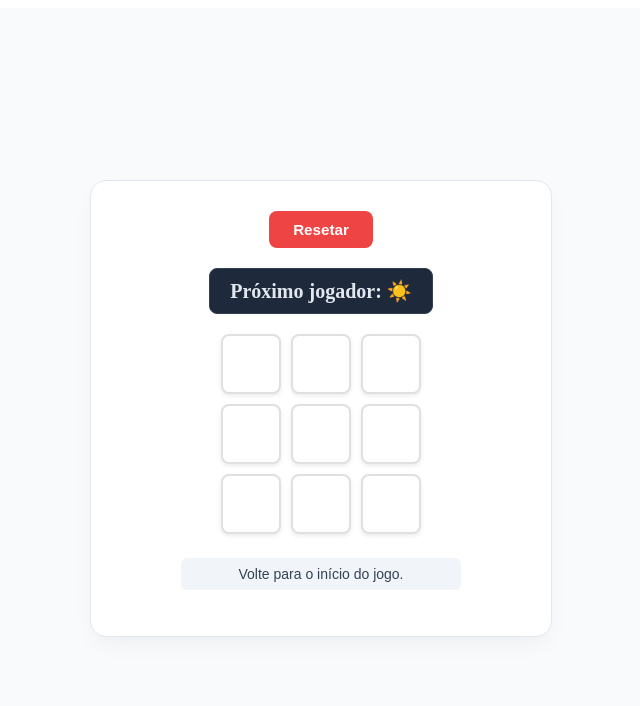
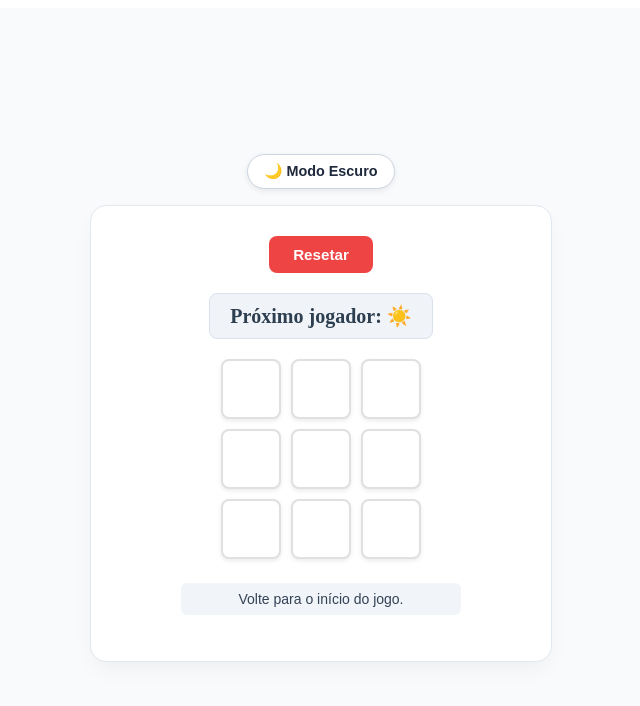
Before and after one commit to Gustavo-Pereira20/jogoDaVelha, a React (Vite) app: page / in a window 1280 px wide. Shown: the top 706 px of the page, without its empty margins (319-959 px from the left). Built offline with nearby package versions, Linux system fonts and the light colour scheme.

Commit message:
MOD: Término do CSS

```diff
--- a/src/components/Jogo/Jogo.jsx
+++ b/src/components/Jogo/Jogo.jsx
@@ -8,8 +8,28 @@ export default function Jogo() {
     const [historico, setHistorico] = useState([Array(9).fill(null)]);
     const [movimentoAtual, setMovimentoAtual] = useState(0);
     const [simbolos, setSimbolos] = useState(parSimbolo);
+    const [tema, setTema] = useState(() => {
+        const temaSalvo = localStorage.getItem('tema')
+        return temaSalvo ? temaSalvo : 'light'
+    })
+
     const xEProx = movimentoAtual % 2 === 0;
     const quadradoAtual = historico[movimentoAtual];
+
+    function alterarTema() {
+        const novoTema = tema === 'light' ? 'dark' : 'light'
+        setTema(novoTema)
+        localStorage.setItem('tema', novoTema)
+        console.log(tema)
+    }
+
+    function escuro(){
+        if (tema === 'light'){
+            return false
+        } else{
+            return true
+        }
+    }
 
     function posicaoJogada(proxQuad) {
         const proxHistorico = [...historico.slice(0, movimentoAtual + 1), proxQuad];
@@ -35,18 +55,21 @@ export default function Jogo() {
             descricao = 'Volte para o início do jogo.';
         }
         return (
-            <li key={movimento} className={styles.itemHistorico}>
-                <button className={styles.botaoHistorico} onClick={() => pularPara(movimento)}>{descricao}</button>
+            <li key={movimento} className={(`${styles.itemHistorico} ${escuro() ? styles.dark : ""}`)}>
+                <button className={(`${styles.botaoHistorico} ${escuro() ? styles.dark : ""}`)} onClick={() => pularPara(movimento)}>{descricao}</button>
             </li>
         );
     });
 
     return (
-        <div className={styles.main}>
-            <div className={styles.jogo}>
-                <button className={styles.botaoReset} onClick={resetJogo}>Resetar</button>
-                <Tabuleiro xEProx={xEProx} quadrados={quadradoAtual} jogadorAtual={posicaoJogada} simbolos={simbolos}/>
-                <ol className={styles.listaHistorico}>{movimentos}</ol>
+        <div className={(`${styles.main} ${escuro() ? styles.dark : ""}`)}>
+            <button onClick={alterarTema} className={`${styles.botaoTema} ${escuro() ? styles.dark : ""}`}>
+                {escuro() ? "☀️ Modo Claro" : "🌙 Modo Escuro"}
+            </button>
+            <div className={(`${styles.jogo} ${escuro() ? styles.dark : ""}`)}>
+                <button className={(`${styles.botaoReset} ${escuro() ? styles.dark : ""}`)} onClick={resetJogo}>Resetar</button>
+                <Tabuleiro xEProx={xEProx} quadrados={quadradoAtual} jogadorAtual={posicaoJogada} simbolos={simbolos} ehEscuro={escuro()}/>
+                <ol className={(`${styles.listaHistorico} ${escuro() ? styles.dark : ""}`)}>{movimentos}</ol>
             </div>
         </div>
     )
--- a/src/components/Jogo/jogo.module.css
+++ b/src/components/Jogo/jogo.module.css
@@ -1,5 +1,6 @@
 /* Definição das variáveis de tema */
 :root {
+  /* Modo Claro */
   --bg-main: #f8fafc;
   --bg-card: #ffffff;
   --borda-card: #e2e8f0;
@@ -11,24 +12,35 @@
   --bg-btn-historico-hover: #e2e8f0;
   --texto-btn-historico: #334155;
   --sombra-card: 0 10px 25px -5px rgba(0, 0, 0, 0.05), 0 8px 10px -6px rgba(0, 0, 0, 0.01);
+
+  --bg-btn-tema: #ffffff;
+  --texto-btn-tema: #1e293b;
+  --borda-btn-tema: #cbd5e1;
+  --sombra-btn-tema: rgba(0, 0, 0, 0.08);
+
+  /* Modo Escuro */
+  --bg-btn-tema-d: #1e293b;
+  --texto-btn-tema-d: #f8fafc;
+  --borda-btn-tema-d: #475569;
+  --sombra-btn-tema-d: rgba(0, 0, 0, 0.3);
+
+  /* Modo Escuro */
+  --bg-main-d: #0f172a;
+  --bg-card-d: #1e293b;
+  --borda-card-d: #334155;
+  --texto-principal-d: #f8fafc;
+  --bg-reset-d: #dc2626;
+  --bg-reset-hover-d: #b91c1c;
+  --texto-reset-d: #ffffff;
+  --bg-btn-historico-d: #334155;
+  --bg-btn-historico-hover-d: #475569;
+  --texto-btn-historico-d: #f1f5f9;
+  --sombra-card-d: 0 10px 25px -5px rgba(0, 0, 0, 0.3), 0 8px 10px -6px rgba(0, 0, 0, 0.2);
 }
 
-/* Modo Escuro */
-:global(.dark) {
-  --bg-main: #0f172a;
-  --bg-card: #1e293b;
-  --borda-card: #334155;
-  --texto-principal: #f8fafc;
-  --bg-reset: #dc2626;
-  --bg-reset-hover: #b91c1c;
-  --texto-reset: #ffffff;
-  --bg-btn-historico: #334155;
-  --bg-btn-historico-hover: #475569;
-  --texto-btn-historico: #f1f5f9;
-  --sombra-card: 0 10px 25px -5px rgba(0, 0, 0, 0.3), 0 8px 10px -6px rgba(0, 0, 0, 0.2);
-}
+/* Modo Claro (Padrão) */
 
-/* Container Principal ocupando toda a tela */
+/* Container Principal */
 .main {
   width: 100%;
   min-height: 100vh;
@@ -116,3 +128,70 @@
 .botaoHistorico:hover {
   background-color: var(--bg-btn-historico-hover);
 }
+
+/* =================================================== */
+/* Variantes de Modo Escuro (.dark encadeado) */
+/* =================================================== */
+
+.main.dark {
+  background-color: var(--bg-main-d);
+  color: var(--texto-principal-d);
+}
+
+.jogo.dark {
+  background-color: var(--bg-card-d);
+  border-color: var(--borda-card-d);
+  box-shadow: var(--sombra-card-d);
+}
+
+.botaoReset.dark {
+  background-color: var(--bg-reset-d);
+  color: var(--texto-reset-d);
+}
+
+.botaoReset.dark:hover {
+  background-color: var(--bg-reset-hover-d);
+}
+
+.botaoHistorico.dark {
+  background-color: var(--bg-btn-historico-d);
+  color: var(--texto-btn-historico-d);
+}
+
+.botaoHistorico.dark:hover {
+  background-color: var(--bg-btn-historico-hover-d);
+}
+
+.botaoTema {
+  background-color: var(--bg-btn-tema);
+  color: var(--texto-btn-tema);
+  border: 1px solid var(--borda-btn-tema);
+  padding: 8px 16px;
+  font-size: 0.9rem;
+  font-weight: 600;
+  border-radius: 20px;
+  cursor: pointer;
+  margin-bottom: 16px;
+  box-shadow: 0 2px 6px var(--sombra-btn-tema);
+  display: flex;
+  align-items: center;
+  gap: 6px;
+  transition: all 0.2s ease;
+}
+
+.botaoTema:hover {
+  transform: translateY(-2px);
+  box-shadow: 0 4px 10px var(--sombra-btn-tema);
+}
+
+.botaoTema:active {
+  transform: translateY(0);
+}
+
+/* Variante Modo Escuro */
+.botaoTema.dark {
+  background-color: var(--bg-btn-tema-d);
+  color: var(--texto-btn-tema-d);
+  border-color: var(--borda-btn-tema-d);
+  box-shadow: 0 2px 6px var(--sombra-btn-tema-d);
+}
--- a/src/components/Tabuleiro/Tabuleiro.jsx
+++ b/src/components/Tabuleiro/Tabuleiro.jsx
@@ -6,7 +6,7 @@ import styles from "../Tabuleiro/tabuleiro.module.css"
 // Segundo componente do projeto de refatoração. Componente TABULEIRO.
 // Propriedades do componente tabuleiro ->
 
-export default function Tabuleiro({xEProx, quadrados, jogadorAtual, simbolos}) {
+export default function Tabuleiro({xEProx, quadrados, jogadorAtual, simbolos, ehEscuro}) {
     // posicaoClique: No componente "Quadrado", será passado como propriedade para o "funcaoClique".
 
     function posicaoClique(x) {
@@ -43,19 +43,19 @@ export default function Tabuleiro({xEProx, quadrados, jogadorAtual, simbolos}) {
 
     return(
         <>
-        <div className={`${styles.estado} ${styles.dark}`}>{estado}</div>
-        <div className={`${styles.tabuleiro} ${styles.dark}`}>
-                    <Quadrado valorQuadrado={quadrados[0]} funcaoClique={() => posicaoClique(0)}/>
-                    <Quadrado valorQuadrado={quadrados[1]} funcaoClique={() => posicaoClique(1)}/>
-                    <Quadrado valorQuadrado={quadrados[2]} funcaoClique={() => posicaoClique(2)}/>
+        <div className={(`${styles.estado} ${ehEscuro ? styles.dark : ""}`)}>{estado}</div>
+        <div className={(`${styles.tabuleiro} ${ehEscuro ? styles.dark : ""}`)}>
+                    <Quadrado valorQuadrado={quadrados[0]} funcaoClique={() => posicaoClique(0)} ehEscuro={ehEscuro}/>
+                    <Quadrado valorQuadrado={quadrados[1]} funcaoClique={() => posicaoClique(1)} ehEscuro={ehEscuro}/>
+                    <Quadrado valorQuadrado={quadrados[2]} funcaoClique={() => posicaoClique(2)} ehEscuro={ehEscuro}/>
 
-                    <Quadrado valorQuadrado={quadrados[3]} funcaoClique={() => posicaoClique(3)}/>
-                    <Quadrado valorQuadrado={quadrados[4]} funcaoClique={() => posicaoClique(4)}/>
-                    <Quadrado valorQuadrado={quadrados[5]} funcaoClique={() => posicaoClique(5)}/>
+                    <Quadrado valorQuadrado={quadrados[3]} funcaoClique={() => posicaoClique(3)} ehEscuro={ehEscuro}/>
+                    <Quadrado valorQuadrado={quadrados[4]} funcaoClique={() => posicaoClique(4)} ehEscuro={ehEscuro}/>
+                    <Quadrado valorQuadrado={quadrados[5]} funcaoClique={() => posicaoClique(5)} ehEscuro={ehEscuro}/>
 
-                    <Quadrado valorQuadrado={quadrados[6]} funcaoClique={() => posicaoClique(6)}/>
-                    <Quadrado valorQuadrado={quadrados[7]} funcaoClique={() => posicaoClique(7)}/>
-                    <Quadrado valorQuadrado={quadrados[8]} funcaoClique={() => posicaoClique(8)}/>
+                    <Quadrado valorQuadrado={quadrados[6]} funcaoClique={() => posicaoClique(6)} ehEscuro={ehEscuro}/>
+                    <Quadrado valorQuadrado={quadrados[7]} funcaoClique={() => posicaoClique(7)} ehEscuro={ehEscuro}/>
+                    <Quadrado valorQuadrado={quadrados[8]} funcaoClique={() => posicaoClique(8)} ehEscuro={ehEscuro}/>
         </div>
 
         </>
```
